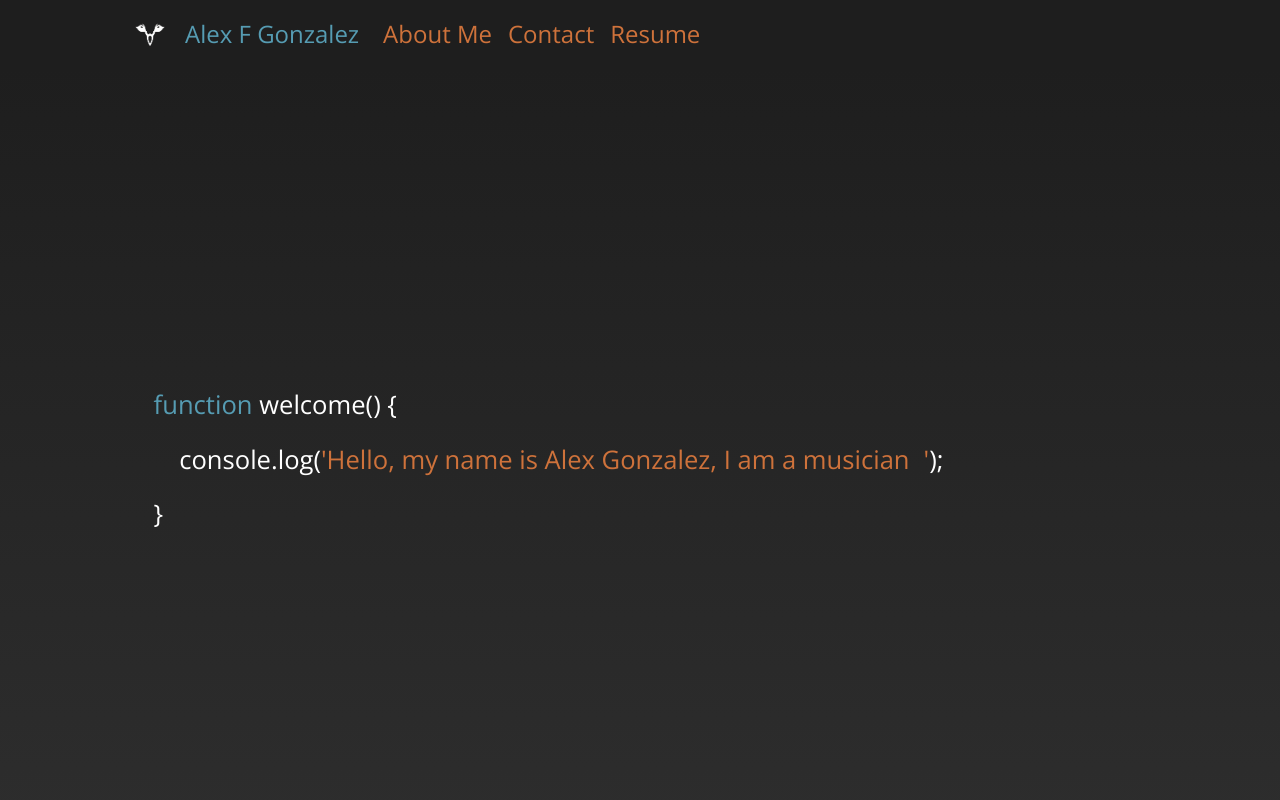
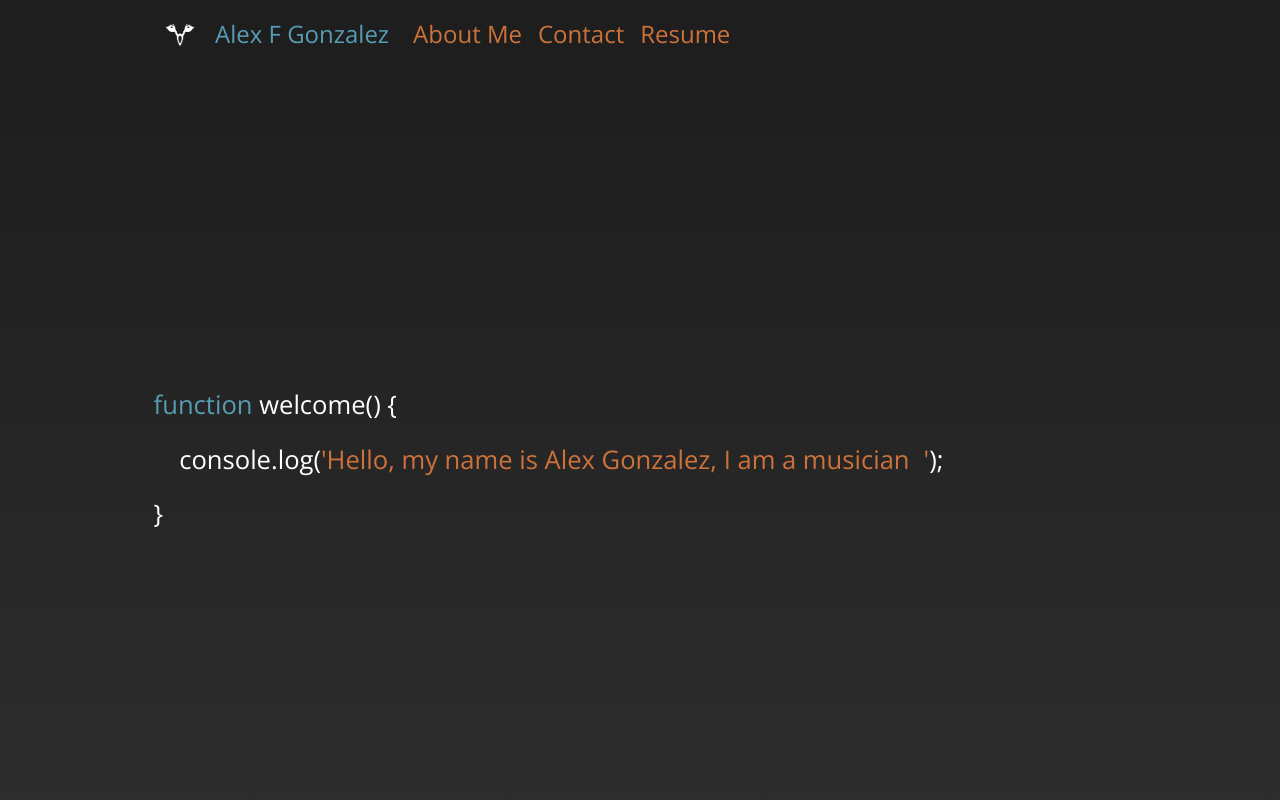
Before and after one commit to spokenbird/spokenbird-portfolio, a website: page app/index.html in a window 1280 px wide. Shown: the top 800 px of the page. Drawn offline with nearby package versions, Linux system fonts and the light colour scheme; files that its build step writes are made by us from their sources.

Commit message:
Align Logo
Added margin to align logo with jumbotron text.

```diff
--- a/app/styles/main.scss
+++ b/app/styles/main.scss
@@ -28,7 +28,7 @@ h1 {
   .navbar-brand {
     color: $function-blue;
     img {
-      margin: 4px 20px 0 0;
+      margin: 4px 20px 0 30px;
     }
   }
 
```
